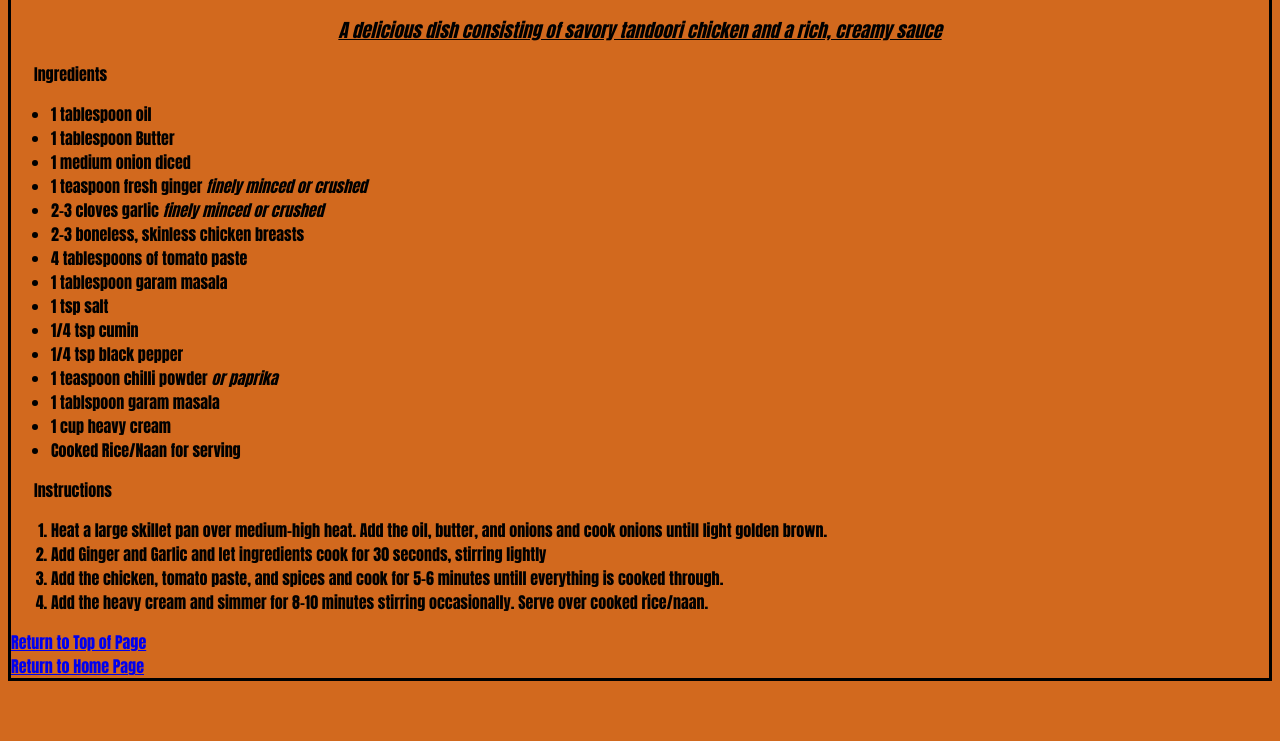
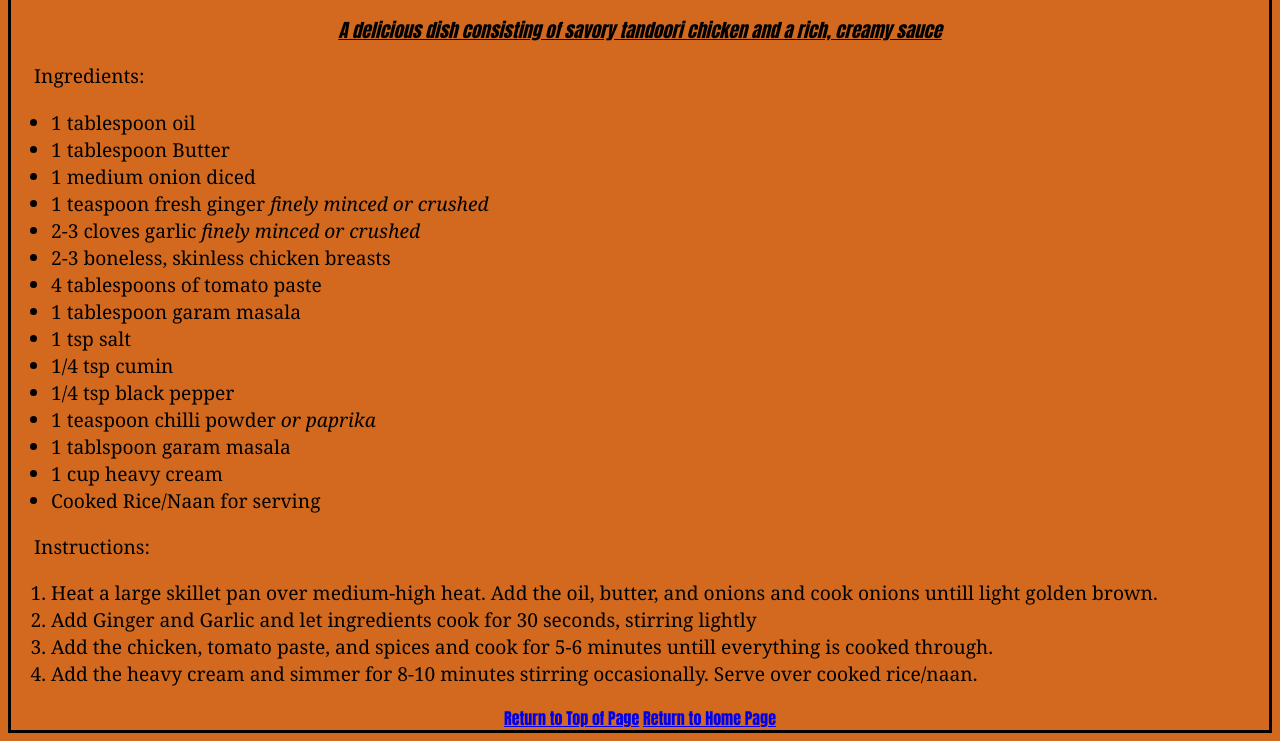
Before and after one commit to KaziAmin110/odin_recipes, a plain HTML site: page recipes/butter_chicken.html in a window 1280 px wide. Shown: the part 406-1147 px from the top of the page. Before the commit the page ends 1095 px from the top, so only its background shows below. Drawn offline with Linux system fonts and the light colour scheme.

Commit message:
Fix Spacing of Recipe website as well as UI
Center alligned links, Made text larger as well as more readable.

```diff
--- a/recipes/butter_chicken.html
+++ b/recipes/butter_chicken.html
@@ -9,8 +9,9 @@
 <body>
     <h1 class="center-header">Butter Chicken</h1>
     <img src="https://assets.bonappetit.com/photos/589e297b476e2c92337165bb/1:1/w_350,c_limit/butter-chicken.jpg"alt="Image of Butter Chicken">
-    <h3 class="center-header"><em>A delicious dish consisting of savory tandoori chicken and a rich, creamy sauce</em></h4>
-    <p2 class="space">Ingredients</p2>
+    <h3 class="center-header"><em>A delicious dish consisting of savory tandoori chicken and a rich, creamy sauce</em></h3>
+    <div class="contents">
+    <p2 class="space">Ingredients:</p2>
     <p>
         <ul>
             <li>1 tablespoon oil</li>
@@ -30,7 +31,7 @@
             <li>Cooked Rice/Naan for serving</li>
         </ul>
     </p>
-    <p2 class="space">Instructions</p2>
+    <p2 class="space">Instructions:</p2>
     <p>
         <ol>
             <li>Heat a large skillet pan over medium-high heat. Add the oil, butter, and onions and cook onions untill light golden brown.</li>
@@ -39,7 +40,9 @@
             <li>Add the heavy cream and simmer for 8-10 minutes stirring occasionally. Serve over cooked rice/naan.</li>
         </ol>
     </p>
-    <a href="#top">Return to Top of Page</a>
-    <br>
-    <a href="../index.html">Return to Home Page</a>
+    </div>
+    <div class="link-spacing">
+        <a href="#top">Return to Top of Page</a>
+        <a href="../index.html">Return to Home Page</a>
+    </div>
 </body>
--- a/styles.css
+++ b/styles.css
@@ -1,8 +1,7 @@
 
 img {
     display: block;
-    margin-left: auto;
-    margin-right: auto;
+    margin: 0 auto;
 }
 .main-image {
     width: 450px;
@@ -24,12 +23,16 @@ img {
     padding-left: 23px;
 }
 
-.link-space {
-    padding-top: 23px;
-    padding-bottom: 23px;
+.link-spacing {
+    text-align: center;
+    display: block;
 
 }
 
+.contents {
+    font-size: larger;
+    font-family: Georgia, 'Times New Roman', Times, serif;
+}
 
 body {
     border-style: solid;
```
Also changed, not shown: index.html (+7 -3 lines), recipes/chicken_biryani.html (+5 -2 lines), recipes/masala_chai.html (+7 -4 lines).
